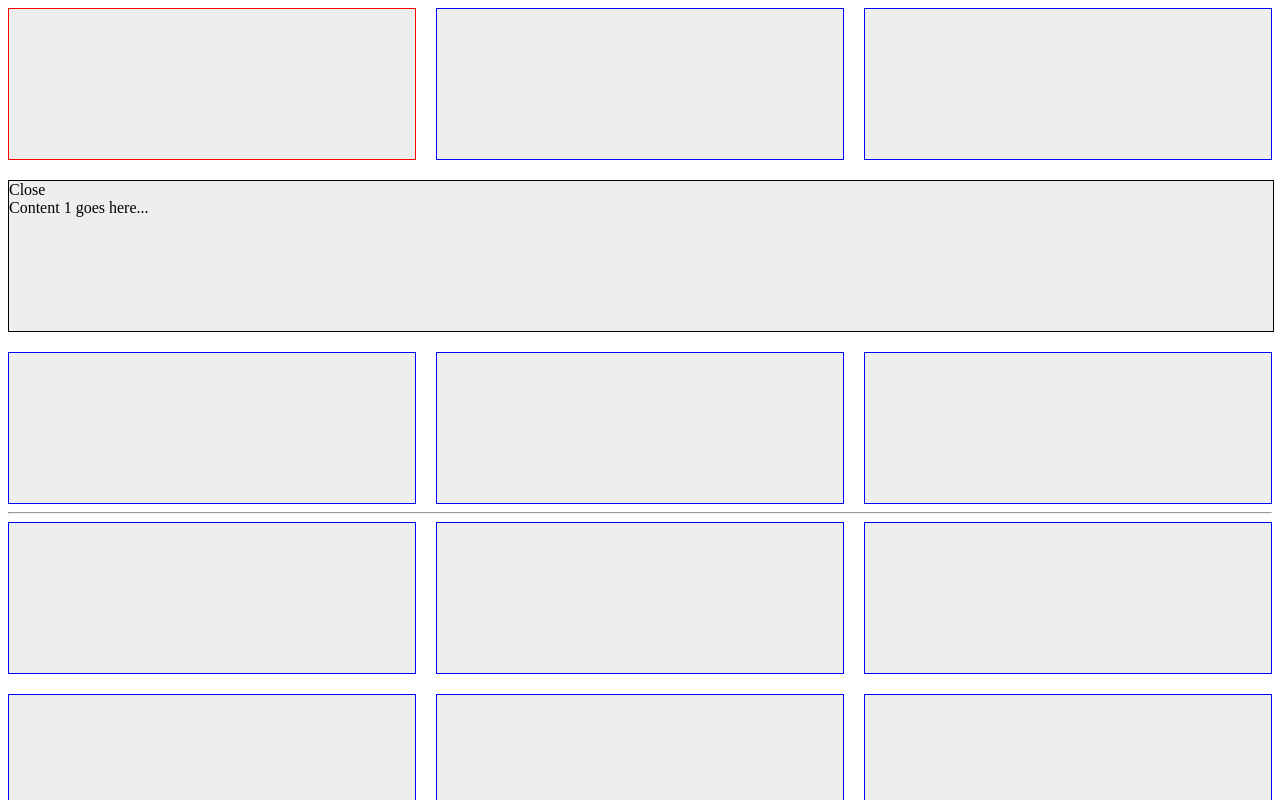
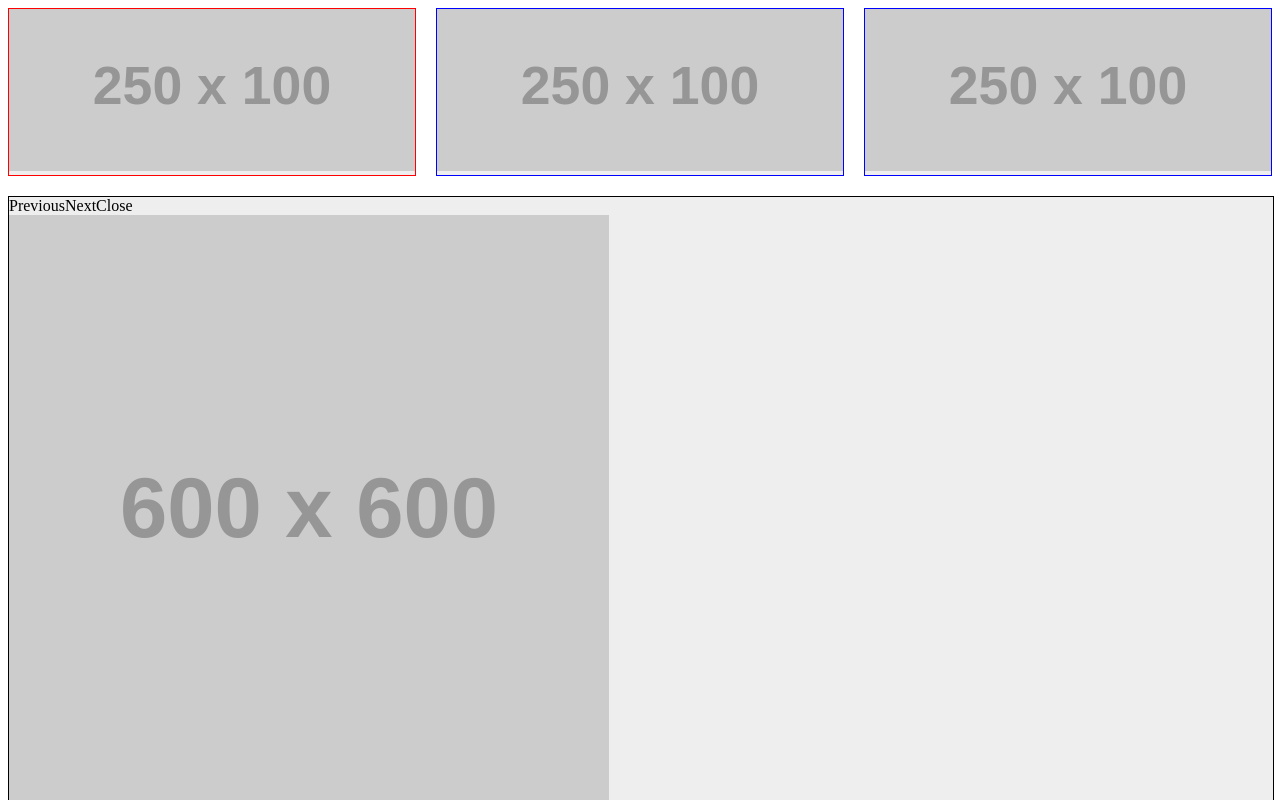
Before and after one commit to orion3dgames/gridder-js, a website: page index.html in a window 1280 px wide. Both pictures are taken after a click on the element 212 px from the left and 84 px from the top of the page. Shown: the top 800 px of the page. Drawn offline with Linux system fonts and the light colour scheme; placeholder pictures from the web are drawn by us.

Commit message:
initial draft

```diff
--- a/style.css
+++ b/css/basic.css
@@ -1,15 +1,18 @@
-.gridder{
 
+/* DEMO THEME */
+
+.gridder a:hover{
+    color: blue;
+    cursor: pointer;
 }
 
-.gridder img{
+.gridder-list img{
     width: 100%;
 }
 
 .gridder-list{
     border: 1px solid blue;
     background: #EEE;
-    height: 150px;
     cursor: pointer;
 }
 .gridder-list.active{
@@ -18,7 +21,6 @@
 
 .gridder-show{
     width: 100%;
-    height: 150px;
     background: #EEE;
     border: 1px solid #000;
 }
--- a/index.html
+++ b/index.html
@@ -5,39 +5,39 @@
         <meta name="viewport" content="width=device-width, initial-scale=1.0">
         <meta http-equiv="X-UA-Compatible" content="ie=edge">
         <title>GridderJS</title>
-        <link rel="stylesheet" href="style.css">
+        <link rel="stylesheet" href="css/basic.css">
     </head>
     <body>
 
         <div class="gridder">
             <!-- You can load specify which content is loaded by specifying the #ID of the div where the content is  -->
-            <div class="gridder-list" data-target="content1"></div>
-            <div class="gridder-list" data-target="content2"></div>
-            <div class="gridder-list" data-target="content3"></div>
-            <div class="gridder-list" data-target="content4"></div>
-            <div class="gridder-list" data-target="content5"></div>
-            <div class="gridder-list" data-target="content6"></div>
+            <div class="gridder-list" data-target="content1"><img src="https://fakeimg.pl/250x100/"></div>
+            <div class="gridder-list" data-target="content2"><img src="https://fakeimg.pl/250x100/"></div>
+            <div class="gridder-list" data-target="content3"><img src="https://fakeimg.pl/250x100/"></div>
+            <div class="gridder-list" data-target="content4"><img src="https://fakeimg.pl/250x100/"></div>
+            <div class="gridder-list" data-target="content5"><img src="https://fakeimg.pl/250x100/"></div>
+            <div class="gridder-list" data-target="content6"><img src="https://fakeimg.pl/250x100/"></div>
         </div>
 
         <hr />
 
         <div class="gridder">
             <!-- You can load specify which content is loaded by specifying the #ID of the div where the content is  -->
-            <div class="gridder-list" data-target="content1"></div>
-            <div class="gridder-list" data-target="content2"></div>
-            <div class="gridder-list" data-target="content3"></div>
-            <div class="gridder-list" data-target="content4"></div>
-            <div class="gridder-list" data-target="content5"></div>
-            <div class="gridder-list" data-target="content6"></div>
+            <div class="gridder-list" data-target="content1"><img src="https://fakeimg.pl/250x100/"></div>
+            <div class="gridder-list" data-target="content2"><img src="https://fakeimg.pl/250x100/"></div>
+            <div class="gridder-list" data-target="content3"><img src="https://fakeimg.pl/250x100/"></div>
+            <div class="gridder-list" data-target="content4"><img src="https://fakeimg.pl/250x100/"></div>
+            <div class="gridder-list" data-target="content5"><img src="https://fakeimg.pl/250x100/"></div>
+            <div class="gridder-list" data-target="content6"><img src="https://fakeimg.pl/250x100/"></div>
         </div>
 
         <!-- Gridder content -->
-        <div id="content1" style="display:none"> Content 1 goes here... </div>
-        <div id="content2" style="display:none"> Content 2 goes here... </div>
-        <div id="content3" style="display:none"> Content 3 goes here... </div>
-        <div id="content4" style="display:none"> Content 4 goes here... </div>
-        <div id="content5" style="display:none"> Content 5 goes here... </div>
-        <div id="content6" style="display:none"> Content 6 goes here... </div>
+        <div id="content1" style="display:none"><img src="https://fakeimg.pl/600/"> Content 1 goes here... </div>
+        <div id="content2" style="display:none"><img src="https://fakeimg.pl/600/"> Content 2 goes here... </div>
+        <div id="content3" style="display:none"><img src="https://fakeimg.pl/600/"> Content 3 goes here... </div>
+        <div id="content4" style="display:none"><img src="https://fakeimg.pl/600/"> Content 4 goes here... </div>
+        <div id="content5" style="display:none"><img src="https://fakeimg.pl/600/"> Content 5 goes here... </div>
+        <div id="content6" style="display:none"><img src="https://fakeimg.pl/600/"> Content 6 goes here... </div>
 
         <script src="index.js"></script>
         <script>
--- a/index.js
+++ b/index.js
@@ -67,9 +67,13 @@ var GridderJS = (function () {
 
       let el = e.target;
 
+      // make sure we have the grid item
+      if(!el.classList.contains('active')){
+        el = el.closest('.'+gridClass);
+      }
+
       // if same grid item is selected, close it
       if(el.classList.contains('active')){
-        debug.log('already active', e);
         close(el);
         return false;
       }
@@ -110,29 +114,102 @@ var GridderJS = (function () {
       // insert expander
       insertAfter(template, el);
 
+      ///////////////////////////
+      // add navigation events
+
+      template.querySelector('.gridder-close').addEventListener('click', () => {
+        close(el);
+      });
+
+      template.querySelector('.gridder-next').addEventListener('click', () => {
+        let target = getNextSibling(el, '.'+gridClass);
+        if(target) {
+          const event = new Event('click', {bubbles: true});
+          target.dispatchEvent(event);
+        }
+      });
+
+      template.querySelector('.gridder-prev').addEventListener('click', () => {
+        let target = getPreviousSibling(el, '.'+gridClass);
+        if(target) {
+          const event = new Event('click', {bubbles: true});
+          target.dispatchEvent(event);
+        }
+      });
+
     }
 
     const close = function (el) {
-
       el.classList.remove('active');
-
       el.parentNode.querySelector('.'+expanderClass).remove();
-
     }
 
-    function createNavigationElements() {
+    const createNavigationElements = function () {
+
+      // add close button
       let close = document.createElement('a');
       close.classList.add('gridder-close');
       close.innerHTML = "Close";
+
+      // add prev button
+      let prev = document.createElement('a');
+      prev.classList.add('gridder-prev');
+      prev.innerHTML = "Previous";
+
+      // add next button
+      let next = document.createElement('a');
+      next.classList.add('gridder-next');
+      next.innerHTML = "Next";
+
+      // create navigation container
       let el = document.createElement('div');
       el.classList.add('gridder-navigation');
+
+      // put everything together
+      el.appendChild(prev);
+      el.appendChild(next);
       el.appendChild(close);
+
       return el;
     }
 
     function insertAfter(newNode, existingNode) {
       existingNode.parentNode.insertBefore(newNode, existingNode.nextSibling);
     }
+
+    var getNextSibling = function (elem, selector) {
+
+      // Get the next sibling element
+      var sibling = elem.nextElementSibling;
+
+      // If there's no selector, return the first sibling
+      if (!selector) return sibling;
+
+      // If the sibling matches our selector, use it
+      // If not, jump to the next sibling and continue the loop
+      while (sibling) {
+        if (sibling.matches(selector)) return sibling;
+        sibling = sibling.nextElementSibling
+      }
+
+    };
+
+    var getPreviousSibling = function (elem, selector) {
+
+      // Get the next sibling element
+      var sibling = elem.previousElementSibling;
+
+      // If there's no selector, return the first sibling
+      if (!selector) return sibling;
+
+      // If the sibling matches our selector, use it
+      // If not, jump to the next sibling and continue the loop
+      while (sibling) {
+        if (sibling.matches(selector)) return sibling;
+        sibling = sibling.previousElementSibling;
+      }
+
+    };
 
     var debug = (function () {
       return {
```
Also changed, not shown: 1 other file.
